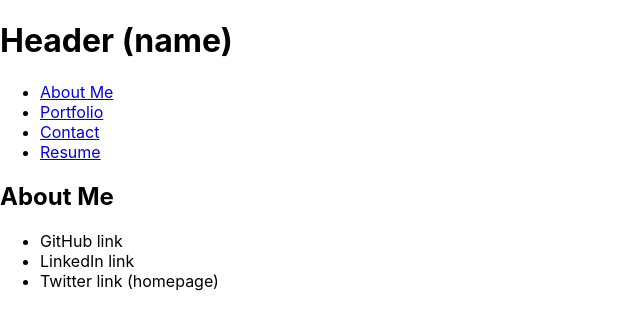
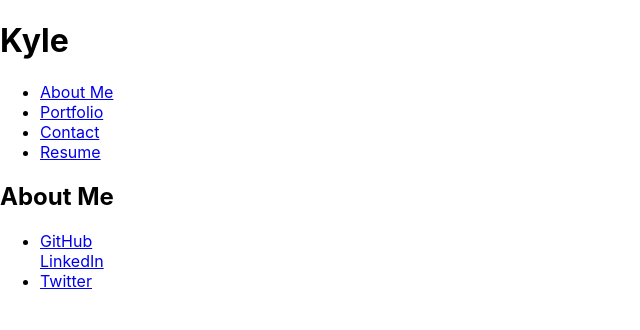
Before and after one commit to kylebaylis/react-portfolio, a React (Create React App) app: page / in a window 1280 px wide. Shown: the top 330 px of the page, without its empty margins (0-640 px from the left). Built offline with nearby package versions, Linux system fonts and the light colour scheme.

Commit message:
links in header and footer working properly

```diff
--- a/src/components/Footer/index.js
+++ b/src/components/Footer/index.js
@@ -5,13 +5,17 @@ function Footer() {
         <footer>
             <ul>
                 <li>
-                    GitHub link
+                    <a href="https://github.com/kylebaylis" target="_blank" rel="noreferrer">
+                        GitHub
+                    </a>
                 </li>
+                    <a href="https://www.linkedin.com/in/kylebaylis/" target="_blank" rel="noreferrer">
+                        LinkedIn
+                    </a>
                 <li>
-                    LinkedIn link
-                </li>
-                <li>
-                    Twitter link (homepage)
+                    <a href="https://twitter.com/kylebaylis" target="_blank" rel="noreferrer">
+                        Twitter
+                    </a>
                 </li>
             </ul>
         </footer>
--- a/src/components/Header/index.js
+++ b/src/components/Header/index.js
@@ -3,7 +3,7 @@ import React from 'react';
 function Header() {
     return (
         <header>
-            <h1>Header (name)</h1>
+            <h1>Kyle</h1>
         </header>
     );
 }
```
